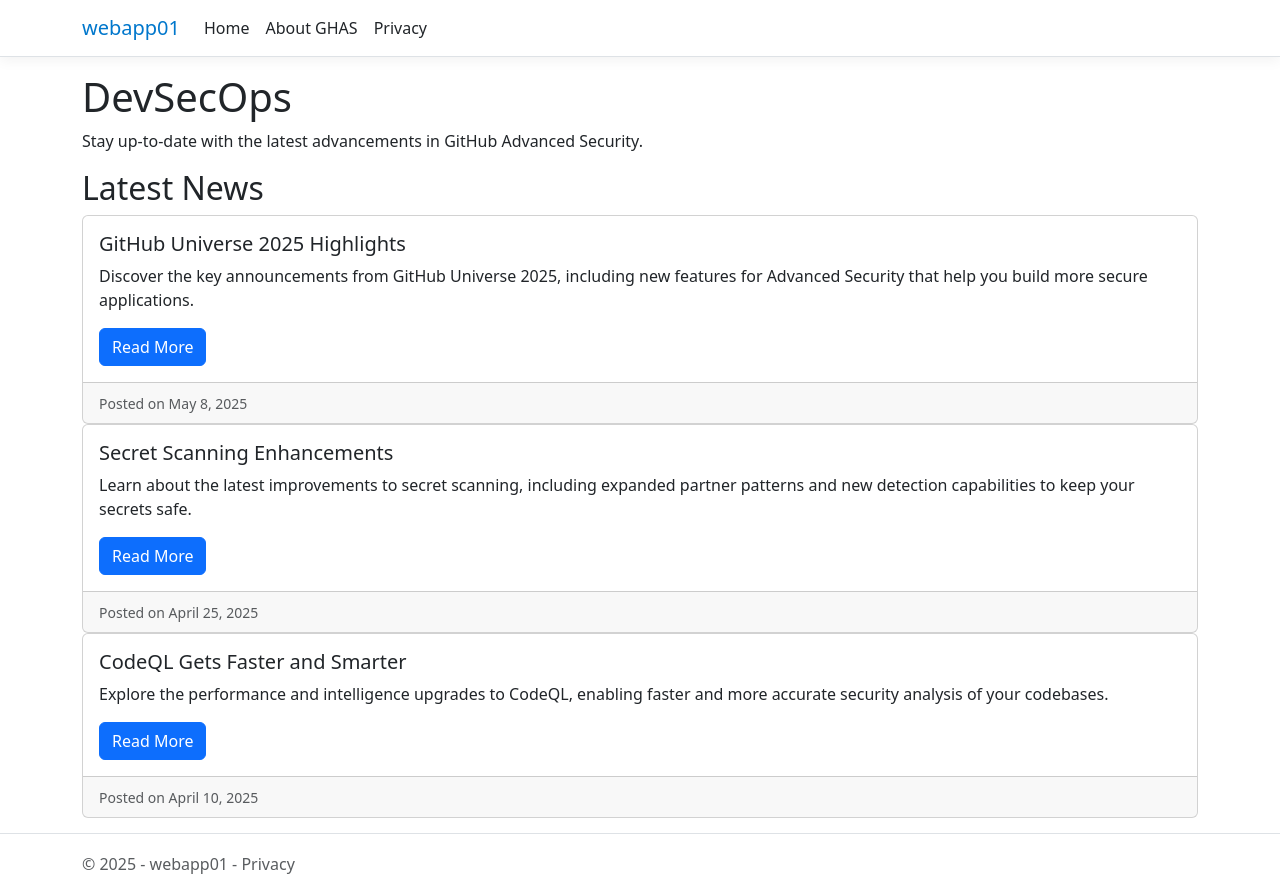
After one commit to githubabcs-devops/gh-aspnet-webapp-01, an ASP.NET Core app: page /DevSecOps in a window 1280 px wide. The commit adds this page. Run offline with ASP.NET Core 8, Linux system fonts and the light colour scheme; style sheets or scripts are compiled from the project's sources.

Commit message:
feat: Implement DevSecOps page and add logger

```diff
--- /dev/null
+++ b/src/webapp01/Pages/DevSecOps.cshtml
@@ -0,0 +1,43 @@
+@page
+@model DevSecOpsModel
+@{
+    ViewData["Title"] = "DevSecOps";
+}
+
+<h1>@ViewData["Title"]</h1>
+
+<p>Stay up-to-date with the latest advancements in GitHub Advanced Security.</p>
+
+<h2>Latest News</h2>
+<div class="card-deck">
+    <div class="card">
+        <div class="card-body">
+            <h5 class="card-title">GitHub Universe 2025 Highlights</h5>
+            <p class="card-text">Discover the key announcements from GitHub Universe 2025, including new features for Advanced Security that help you build more secure applications.</p>
+            <a href="#" class="btn btn-primary">Read More</a>
+        </div>
+        <div class="card-footer">
+            <small class="text-muted">Posted on May 8, 2025</small>
+        </div>
+    </div>
+    <div class="card">
+        <div class="card-body">
+            <h5 class="card-title">Secret Scanning Enhancements</h5>
+            <p class="card-text">Learn about the latest improvements to secret scanning, including expanded partner patterns and new detection capabilities to keep your secrets safe.</p>
+            <a href="#" class="btn btn-primary">Read More</a>
+        </div>
+        <div class="card-footer">
+            <small class="text-muted">Posted on April 25, 2025</small>
+        </div>
+    </div>
+    <div class="card">
+        <div class="card-body">
+            <h5 class="card-title">CodeQL Gets Faster and Smarter</h5>
+            <p class="card-text">Explore the performance and intelligence upgrades to CodeQL, enabling faster and more accurate security analysis of your codebases.</p>
+            <a href="#" class="btn btn-primary">Read More</a>
+        </div>
+        <div class="card-footer">
+            <small class="text-muted">Posted on April 10, 2025</small>
+        </div>
+    </div>
+</div>
--- /dev/null
+++ b/src/webapp01/Pages/DevSecOps.cshtml.cs
@@ -0,0 +1,9 @@
+using Microsoft.AspNetCore.Mvc;
+using Microsoft.AspNetCore.Mvc.RazorPages;
+
+public class DevSecOpsModel : PageModel
+{
+    public void OnGet()
+    {
+    }
+}
```
Also changed, not shown: src/webapp01/Pages/Index.cshtml (+8 -0 lines), src/webapp01/webapp01.csproj.
